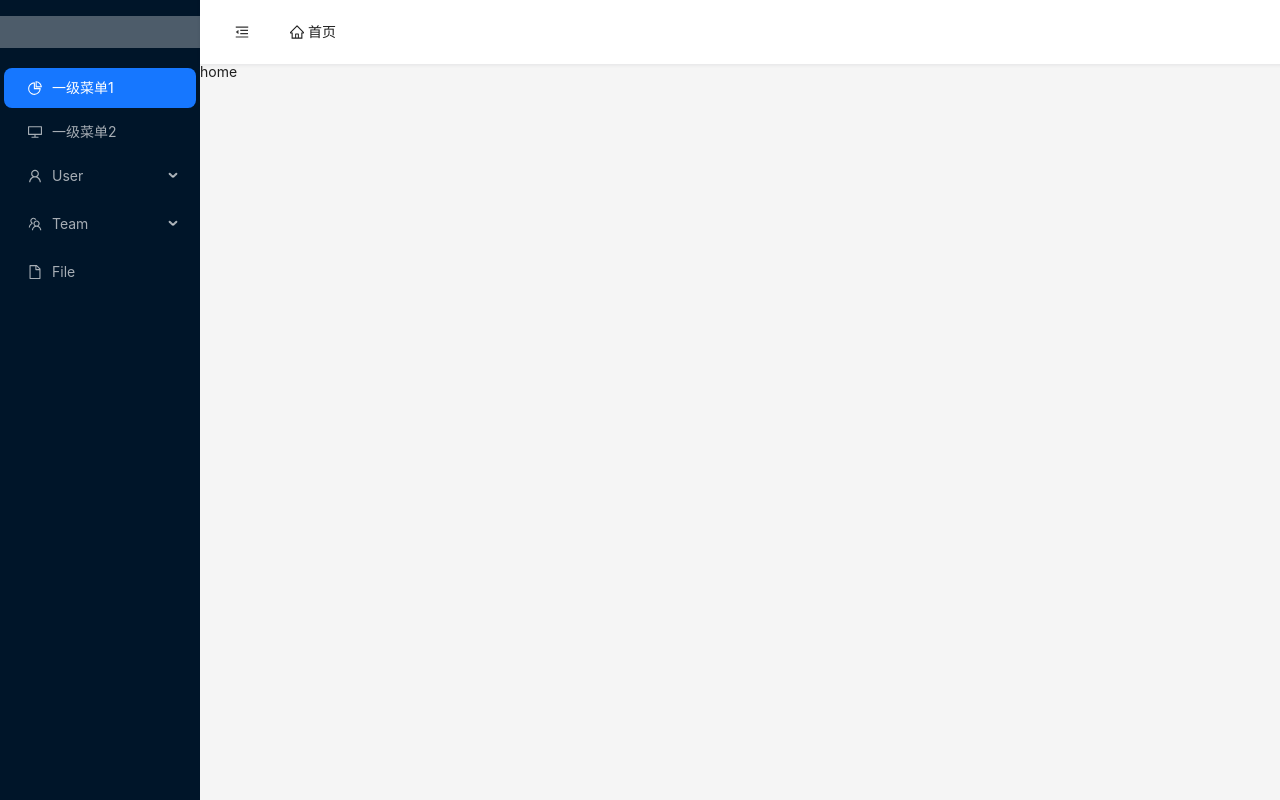
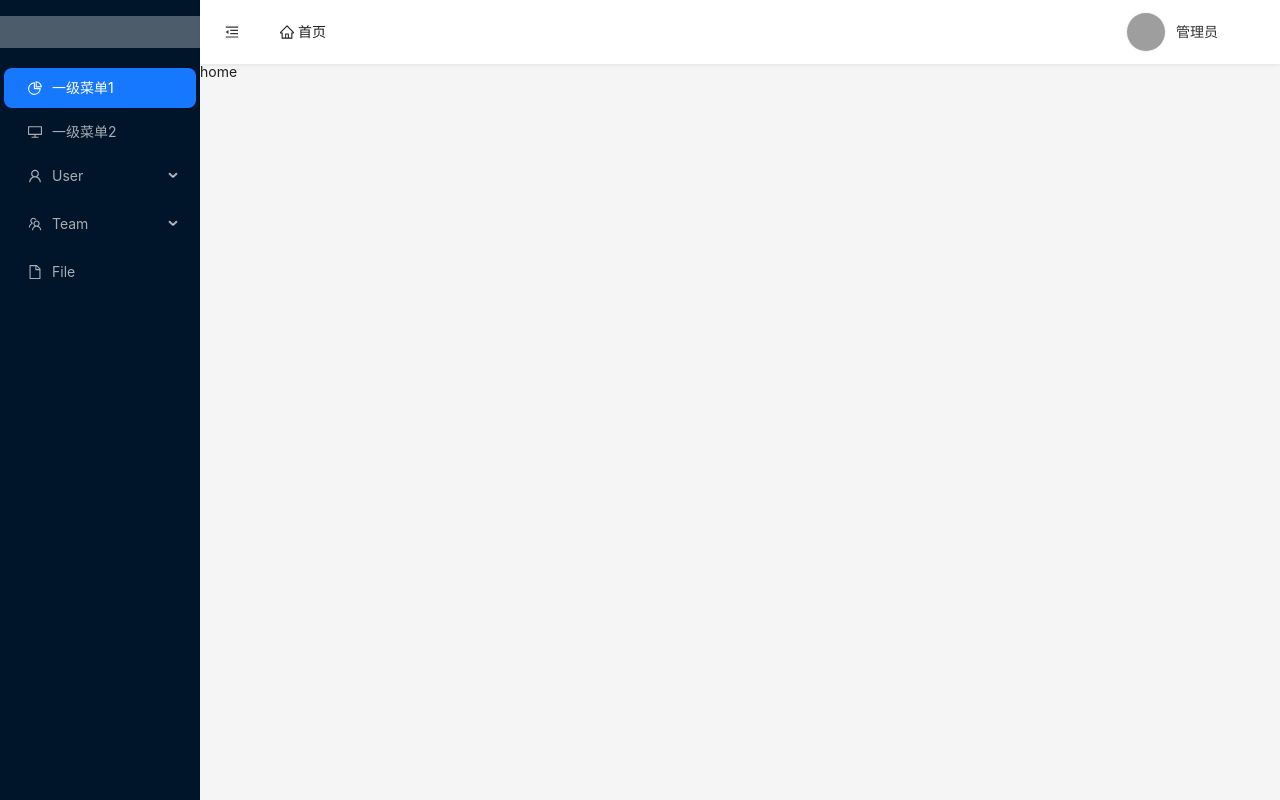
Before and after one commit to SonDemigods/nebula, a Vue app: page / in a window 1280 px wide. Built offline with nearby package versions, Linux system fonts and the light colour scheme; grey boxes are pictures that could not be loaded.

Commit message:
feat:添加基础的顶部用户信息区域及相关组件。

```diff
--- /dev/null
+++ b/src/components/userMenu.vue
@@ -0,0 +1,99 @@
+<template>
+  <a-dropdown>
+    <div class="user-menu">
+      <a-avatar
+        class="user-avatar"
+        size="large"
+        :style="{ backgroundColor: color, verticalAlign: 'middle' }"
+        :gap="4"
+        :src="userInfo.avatar"
+      >
+        {{ userInfo.nickname }}
+      </a-avatar>
+      <span class="user-name">{{ userInfo.nickname }}</span>
+    </div>
+    <template #overlay>
+      <a-menu>
+        <a-menu-item>
+          <a @click="handleMenuClick('userCenter')"><dynamicIcon iconName="UserOutlined" /> 个人中心</a>
+        </a-menu-item>
+        <a-menu-item>
+          <a @click="handleMenuClick('setting')"><dynamicIcon iconName="SettingOutlined" /> 设置</a>
+        </a-menu-item>
+         <a-menu-divider />
+        <a-menu-item>
+          <a @click="handleMenuClick('logout')"><dynamicIcon iconName="LogoutOutlined" /> 退出登录</a>
+        </a-menu-item>
+      </a-menu>
+    </template>
+  </a-dropdown>
+</template>
+
+<script lang="ts" setup>
+// 导入依赖
+import { ref } from 'vue';
+
+// 导入类型
+import type { UserInfo } from '@/interface/userInfo.interface';
+
+// 导入组件
+import dynamicIcon from './dynamicIcon.vue';
+
+// 定义用户信息
+const userInfo = ref<UserInfo>({
+  id: 0,
+  username: 'admin',
+  password: '',
+  nickname: '',
+  avatar: '',
+  email: '',
+  phone: '',
+  role: '',
+  status: 0
+});
+// 设置用户信息
+userInfo.value.nickname = '管理员';
+userInfo.value.avatar =
+  'https://zos.alipayobjects.com/rmsportal/ODTLcjxAfvqbxHnVXCYX.png';
+
+// 定义背景颜色列表
+const colorList = ['#f56a00', '#7265e6', '#ffbf00', '#00a2ae'];
+// 定义头像背景颜色
+const color = ref<string>('#f5f5f5');
+// 如果头像图片不存在，则随机背景颜色
+if (!userInfo.value.avatar) {
+  color.value = colorList[Math.floor(Math.random() * colorList.length)];
+}
+
+// 处理菜单项点击事件
+const handleMenuClick = (key: string) => {
+  console.log(key);
+};
+</script>
+<style lang="less" scoped>
+.user-menu {
+  display: inline-block;
+  text-align: center;
+  width: 160px;
+  height: 64px;
+  line-height: 64px;
+  vertical-align: top;
+}
+.user-avatar {
+  vertical-align: top !important;
+  margin-top: 12px;
+}
+.user-name {
+  display: inline-block;
+  width: 100px;
+  padding: 0 10px;
+  font-size: 14px;
+  line-height: 64px;
+  overflow: hidden;
+  text-overflow: ellipsis;
+  white-space: nowrap;
+  color: #333;
+  vertical-align: top;
+  text-align: left;
+}
+</style>
--- a/src/layout/header.vue
+++ b/src/layout/header.vue
@@ -1,5 +1,6 @@
 <template>
-  <a-layout-header class="header">
+  <a-layout-header class="header" :style="{width: `calc(100% - ${menuCollapsed ? '60px' : '200px'})`}">
+    <!-- 折叠按钮 -->
     <div class="collapsed-btn" @click="handleHeaderSelect">
       <a-tooltip>
         <template #title>{{ menuCollapsed ? '展开侧边栏' : '收起侧边栏' }}</template>
@@ -8,7 +9,11 @@
         />
       </a-tooltip>
     </div>
-
+    <!-- 用户信息 -->
+    <div class="user-info">
+      <userMenu />
+    </div>
+    <!-- 面包屑导航 -->
     <a-breadcrumb :routes="breadcrumbRoutes" class="breadcrumb">
       <template #itemRender="{ route, paths }">
         <span
@@ -23,6 +28,7 @@
         </router-link>
       </template>
     </a-breadcrumb>
+
   </a-layout-header>
 </template>
 
@@ -33,6 +39,7 @@ import { useRoute, useRouter } from 'vue-router';
 
 // 导入组件
 import dynamicIcon from '@/components/dynamicIcon.vue';
+import userMenu from '@/components/userMenu.vue';
 
 // 接收父组件传递的参数
 const props = defineProps<{ menuCollapsed: boolean }>();
@@ -75,31 +82,31 @@ watch(
 .header {
   position: fixed;
   top: 0;
-  width: 100%;
   background-color: #fff !important;
-  padding: 0 10px !important;
+  padding: 0 !important;
   box-shadow: 0 1px 4px rgba(0, 21, 41, 0.08);
+  transition: all 0.2s,background 0s;
 }
 
 .collapsed-btn {
-  display: inline-block;
+  float: left;
   width: 64px;
   height: 64px;
   line-height: 64px;
   text-align: center;
   cursor: pointer;
   color: #333;
-  vertical-align: top;
+  box-sizing: border-box;
 }
 
 // 面包屑导航项样式
 .breadcrumb {
-  display: inline-block;
-  width: calc(60% - 32px);
-  margin: 0;
+  display: block;
+  width: calc(100% - 64px - 120px);
+  margin: 0 120px 0 64px;
   padding: 0 16px;
   line-height: 64px;
-  vertical-align: top;
+  box-sizing: border-box;
 }
 .ant-breadcrumb-link {
   display: flex;
@@ -109,4 +116,17 @@ watch(
 .ant-breadcrumb-link i {
   margin-right: 8px;
 }
+
+.user-info {
+  float: right;
+  width: 180px;
+  margin: 0;
+  padding: 0 16px;
+  line-height: 64px;
+  box-sizing: border-box;
+}
+
+.collapsed-btn:hover, .user-info:hover {
+  background-color: #f5f5f5;
+}
 </style>
```
